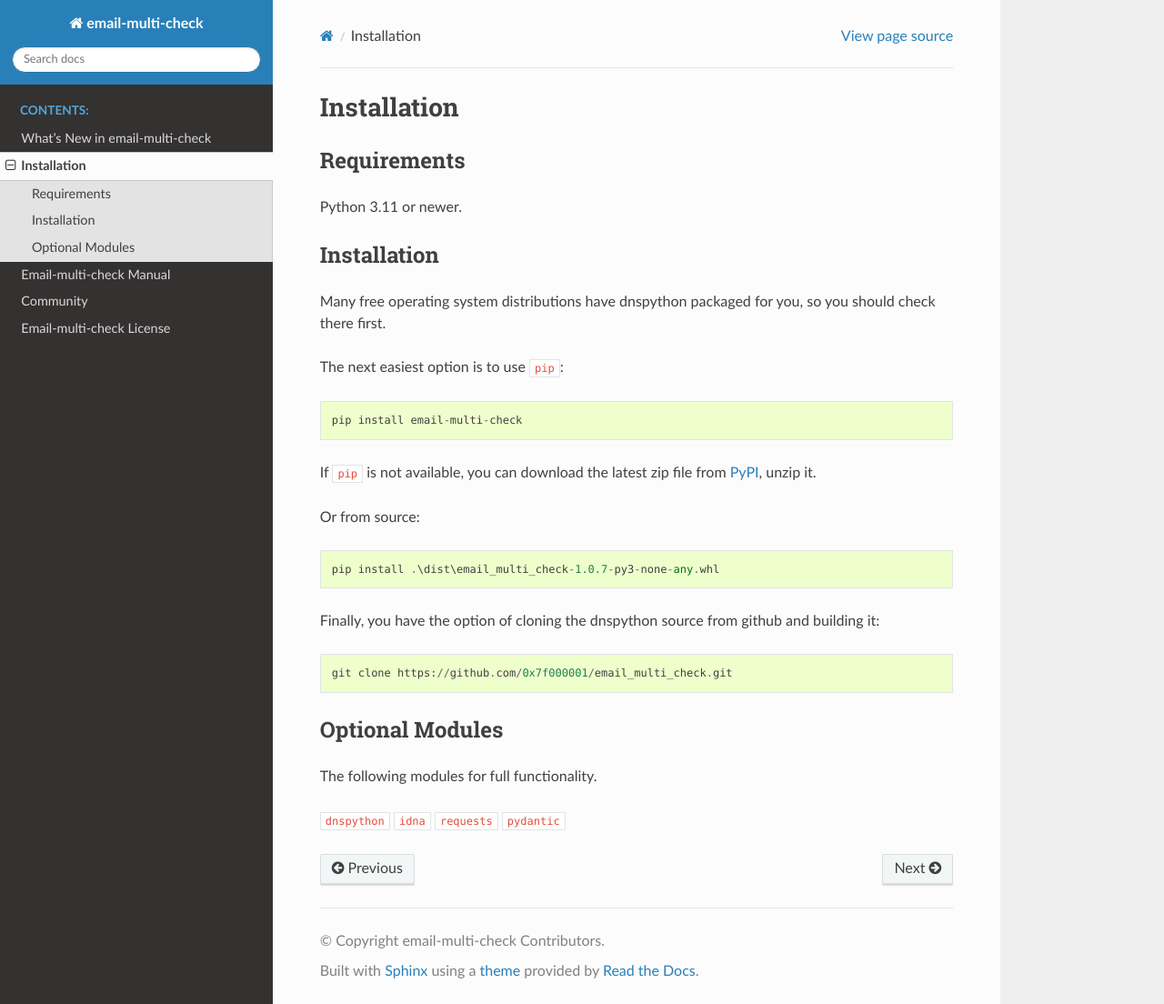
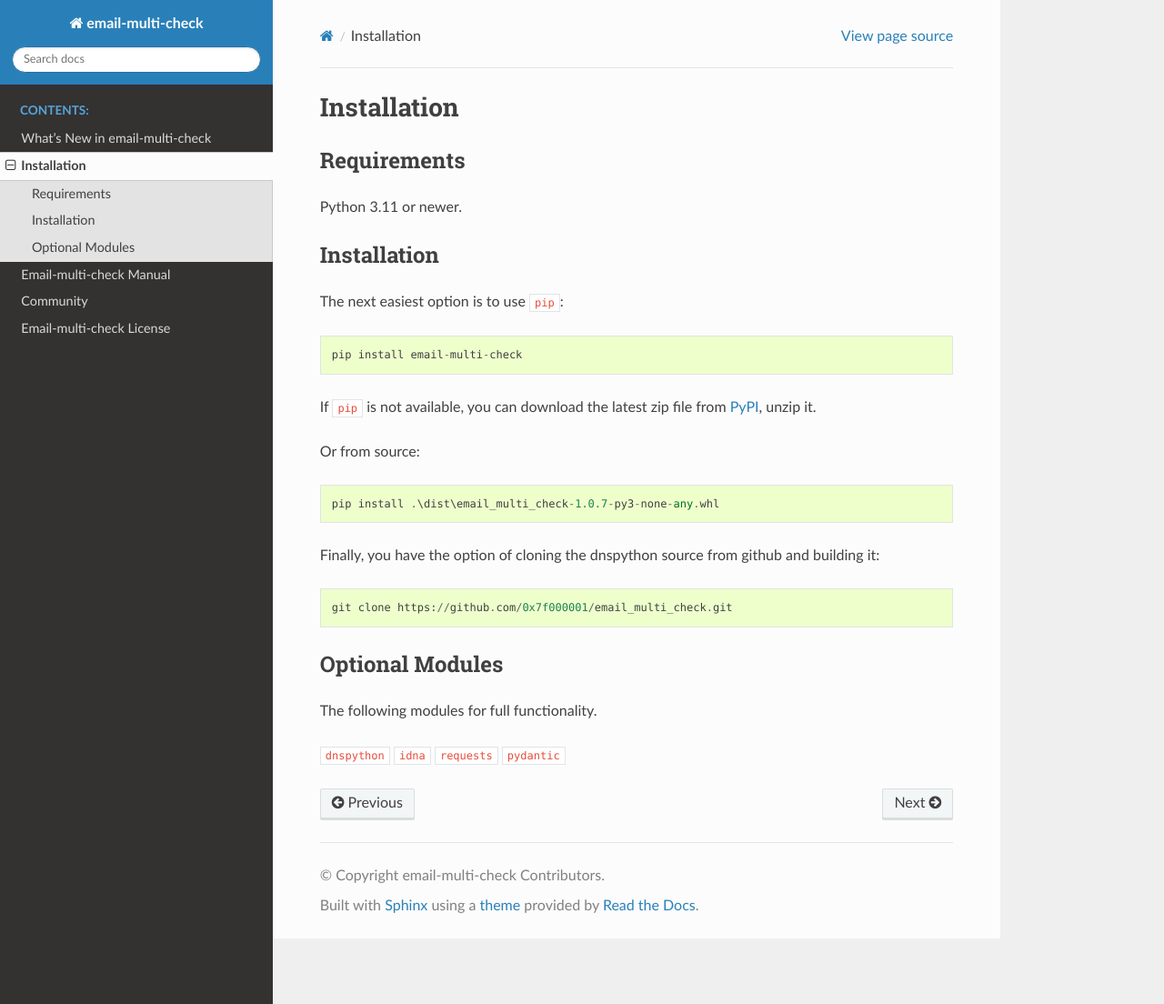
Before and after one commit to 0x7f000001/email_multi_check, a Sphinx documentation site: the page built from docs/source/installation.rst, in a window 1280 px wide and 1104 px high. Shown: the whole window at 91% size. Built offline with Sphinx 7.4.7 and the Read the Docs theme 3.1.0, drawn with Linux system fonts in a browser that asks for light colours.

Commit message:
update docs

```diff
--- a/docs/source/installation.rst
+++ b/docs/source/installation.rst
@@ -10,9 +10,6 @@ Python 3.11 or newer.
 
 Installation
 ------------
-
-Many free operating system distributions have dnspython packaged for
-you, so you should check there first.
 
 The next easiest option is to use ``pip``::
 
```
